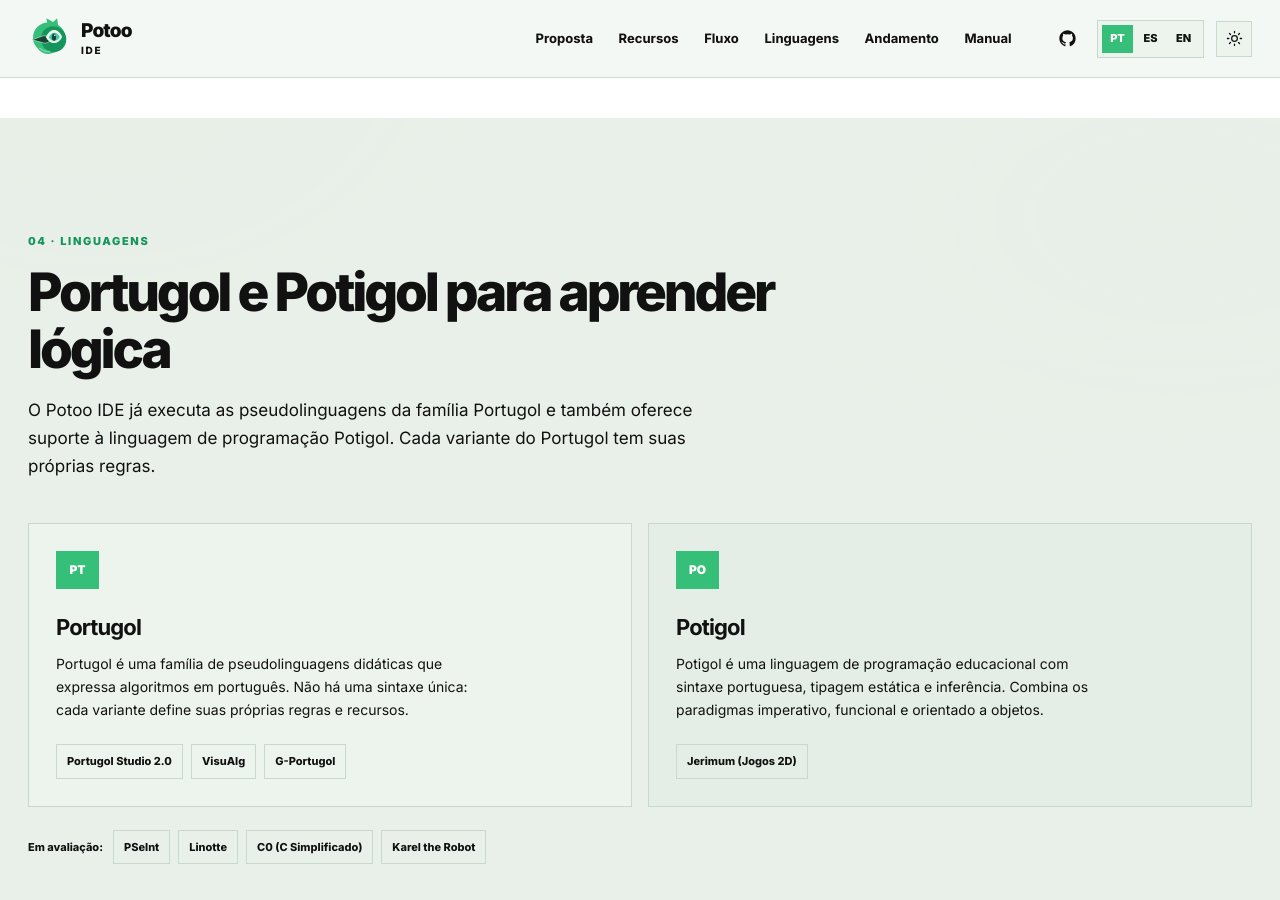
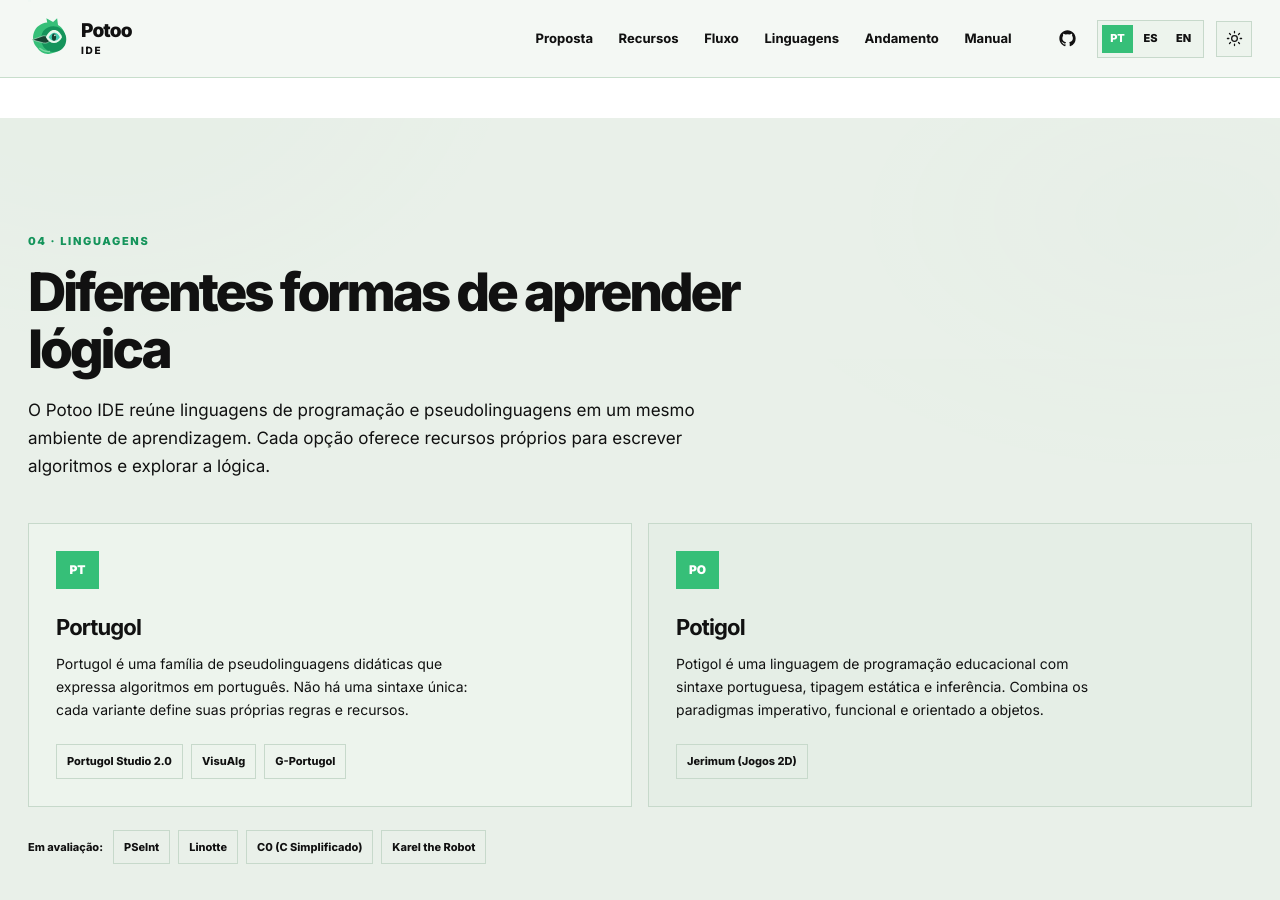
Before and after one commit to diegopn/potoo-site, a Jekyll site: the page built from index.html, in a window 1280 px wide and 900 px high, scrolled down 2944 px. Built offline with Jekyll 4.4.1, drawn with Linux system fonts in a browser that asks for light colours.

Commit message:
Generalize language section introduction

```diff
--- a/en/index.html
+++ b/en/index.html
@@ -101,8 +101,8 @@
       <div class="wrap">
         <div class="section-heading">
           <p class="kicker">04 · Languages</p>
-          <h2>Portugol and Potigol for learning logic</h2>
-          <p>Potoo IDE already runs the pseudolanguages in the Portugol family and also supports the Potigol programming language. Each Portugol variant has its own rules.</p>
+          <h2>Different ways to learn programming logic</h2>
+          <p>Potoo IDE brings programming languages and pseudolanguages together in one learning environment. Each option offers its own features for writing algorithms and exploring logic.</p>
         </div>
         <div class="language-panels">
           <article class="language-panel"><span class="language-code">PT</span><h3>Portugol</h3><p>Portugol is a family of educational pseudolanguages for expressing algorithms in Portuguese. It has no single syntax: each variant defines its rules and features.</p><div class="language-evaluation" aria-label="Portugol family variants"><span>Portugol Studio 2.0</span><span>VisuAlg</span><span>G-Portugol</span></div></article>
--- a/es/index.html
+++ b/es/index.html
@@ -101,8 +101,8 @@
       <div class="wrap">
         <div class="section-heading">
           <p class="kicker">04 · Lenguajes</p>
-          <h2>Portugol y Potigol para aprender lógica</h2>
-          <p>Potoo IDE ya ejecuta los pseudolenguajes de la familia Portugol y también ofrece compatibilidad con el lenguaje de programación Potigol. Cada variante de Portugol tiene sus propias reglas.</p>
+          <h2>Distintas formas de aprender lógica</h2>
+          <p>Potoo IDE reúne lenguajes de programación y pseudolenguajes en un mismo entorno de aprendizaje. Cada opción ofrece recursos propios para escribir algoritmos y explorar la lógica.</p>
         </div>
         <div class="language-panels">
           <article class="language-panel"><span class="language-code">PT</span><h3>Portugol</h3><p>Portugol es una familia de pseudolenguajes didácticos para expresar algoritmos en portugués. No tiene una sintaxis única: cada variante define sus propias reglas y recursos.</p><div class="language-evaluation" aria-label="Variantes de la familia Portugol"><span>Portugol Studio 2.0</span><span>VisuAlg</span><span>G-Portugol</span></div></article>
--- a/index.html
+++ b/index.html
@@ -116,8 +116,8 @@
       <div class="wrap">
         <div class="section-heading">
           <p class="kicker">04 · Linguagens</p>
-          <h2>Portugol e Potigol para aprender lógica</h2>
-          <p>O Potoo IDE já executa as pseudolinguagens da família Portugol e também oferece suporte à linguagem de programação Potigol. Cada variante do Portugol tem suas próprias regras.</p>
+          <h2>Diferentes formas de aprender lógica</h2>
+          <p>O Potoo IDE reúne linguagens de programação e pseudolinguagens em um mesmo ambiente de aprendizagem. Cada opção oferece recursos próprios para escrever algoritmos e explorar a lógica.</p>
         </div>
         <div class="language-panels">
           <article class="language-panel"><span class="language-code">PT</span><h3>Portugol</h3><p>Portugol é uma família de pseudolinguagens didáticas que expressa algoritmos em português. Não há uma sintaxe única: cada variante define suas próprias regras e recursos.</p><div class="language-evaluation" aria-label="Variantes da família Portugol"><span>Portugol Studio 2.0</span><span>VisuAlg</span><span>G-Portugol</span></div></article>
```
